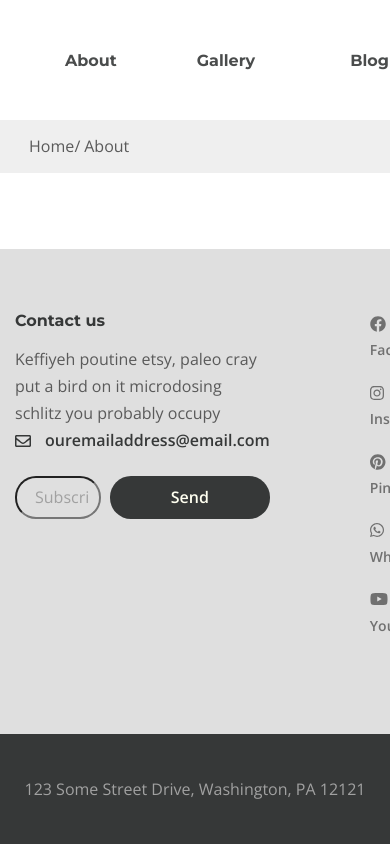
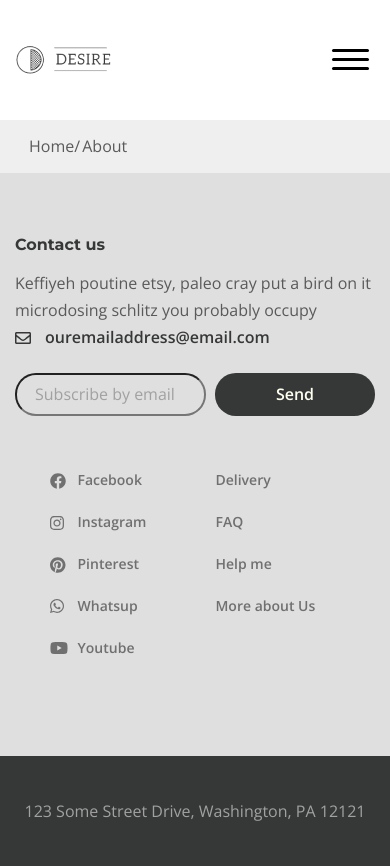
Before and after one commit to iuru2522/Desire, a website: page app/page.html in a window 390 px wide. Shown: the top 866 px of the page. Before the commit the page ends 844 px from the top, so only its background shows below. Drawn offline with nearby package versions, Linux system fonts and the light colour scheme.

Commit message:
added responsive design part1

```diff
--- a/app/js/main.js
+++ b/app/js/main.js
@@ -6,6 +6,16 @@ $(function () {
     $('.rightside-menu__close').on('click', function(){
         $('.rightside-menu').addClass('rightside-menu--close');
     });
+
+
+    $('.header__btn-menu').on('click', function(){
+        $('.menu').toggleClass('menu--open');
+    });
+
+
+
+
+
 
     $('.top__slider').slick({
         dots: true,
--- a/app/page.html
+++ b/app/page.html
@@ -39,8 +39,13 @@
               </li>
             </ul>
           </nav>
-          <button class="header__btn">
-            <img src="images/icon_menu.svg" alt="icon menu">
+          <button class="header__btn-menu">
+
+            <span></span>
+            <span></span>
+            <span></span>
+
+
           </button>
           <div class="rightside-menu rightside-menu--close">
             <button class="rightside-menu__close">
--- a/app/scss/_global.scss
+++ b/app/scss/_global.scss
@@ -2,7 +2,6 @@ html,
 body {
 	height: 100%;
 }
-
 body {
 	font-family: 'Open Sans', sans-serif;
 	font-weight: 400;
@@ -10,36 +9,30 @@ body {
 	line-height: 27px;
 	color: $default;
 	overflow-x: hidden;
-	min-width: 320px;
-
+	min-width: 300px;
 }
-
 .wrapper {
 	display: flex;
 	flex-direction: column;
 	min-height: 100%;
 }
-
 .main {
 	flex: 1 0 auto;
 }
 .footer {
 	flex: 0 0 auto;
 }
-
 .container{
   max-width: 1140px;
   margin: 0 auto;
   padding: 0 15px;
 }
-
 .container-fluid{
 	max-width: 1920px;
 	margin: 0 auto;
 	padding: 0 10px;
 
 }
-
 .slick-dots{
 	display: flex;
 	justify-content: center;
@@ -62,7 +55,6 @@ body {
 		}
 	}
 }
-
 .info-email{
 	font-weight: 600;
 	font-style: 14px;
@@ -80,5 +72,4 @@ body {
 		width: 16px;
 		height: 12px;
 	}
-
 }
--- /dev/null
+++ b/app/scss/_media.scss
@@ -0,0 +1,129 @@
+@media (max-width: 992px){
+    .footer{
+        &__info{
+            width: 380px;
+        }
+    }
+
+}
+
+
+@media (max-width: 768px){
+    .header{
+        &__btn{
+        display: none;
+        }
+    }
+    .menu{
+        &__list-tem{
+            padding-left: 0;
+            & + .menu__list-item{
+                padding-right: 0;
+            }
+        }
+    }
+    .logo{
+        margin: 0;
+    }
+    .footer{
+        &__inner{
+            flex-wrap: wrap;
+            justify-content: center;
+        }
+        &__info{
+            width: 100%;
+            margin-bottom: 50px;
+        }
+        &__info-text{
+            max-width: 100%;
+        }
+        &__menu{
+            margin-left: auto;
+            margin-right: auto;
+
+        }
+        &__social{
+            margin-left: auto;
+            margin-right: auto;
+        }
+    }
+}
+
+@media (max-width: 540px){
+    .logo{
+        order: -1;
+        position: relative;
+        z-index: 12;
+    }
+    .header{
+        &__inner{
+            flex-wrap: wrap;
+            padding-top: 42px;
+        }
+        &__btn-menu{
+            position: relative;
+            z-index: 12;
+            display: block;
+            background-color: transparent;
+            border: none;
+            cursor: pointer;
+            order: -1;
+            span{
+                background-color: #000;
+                width: 37px;
+                height: 3px;
+                border-radius: 4px;
+                display: block;
+                margin: 6px 0;
+            }
+
+        }
+
+    }
+    .menu{
+        padding-right: 0;
+        width: 100%;
+        background-color: #fff;
+        position: relative;
+        z-index: 11;
+        // padding: 50px 0;
+        text-align: center;
+        transform: translateY(-350px);
+        transition: all .5s;
+        &--open{
+            transform: translateY(30px);
+
+        }
+        &__list{
+            // display: none;
+            display: block;
+        }
+        &__list-item{
+            padding-right: 0;
+        }
+        &__list-link{
+            display: block;
+            padding: 15px 0;
+        }
+    }
+}
+
+@media (max-width: 375px){
+    .footer{
+        &__inner{
+            justify-content: space-between;
+        }
+        &__social{
+            margin-left: 0;
+        }
+        &__form{
+            display: block;
+        }
+        &__form-button{
+            width: 100%;
+            margin-left: 0;
+            margin-top: 10px;
+        }
+    }
+
+}
--- a/app/scss/style.scss
+++ b/app/scss/style.scss
@@ -7,7 +7,7 @@
 //using BEM
 
 .header{
-    &__inner {
+    &__inner{
         display: flex;
         justify-content: space-between;
         align-items: center;
@@ -17,6 +17,10 @@
         background-color: transparent;
         border: none;
         cursor: pointer;
+    }
+    //responsive
+    &__btn-menu{
+        display: none;
     }
 }
 
@@ -240,11 +244,17 @@
     z-index: 10;
     &__list{
         display: flex;
+        overflow-x: auto;
+    }
+    &__item{
+        position: relative;
+        padding-right: 8px;
     }
     &__item::after{
         content: '/';
-        margin-left: -4px;
-        margin-right: 4px;
+        // margin-left: -4px;
+        // margin-right: 4px;
+        position: absolute;
     }
     &__item:last-child::after{
         display: none;
@@ -1247,3 +1257,16 @@
         cursor: pointer;
     }
 }
+
+@import 'media';
+
+//доступність
+//ховає лейбл який не потрібно
+// .label{
+//     // clip: rect(1px,1px,1px,1px);
+//     height: 1px;
+//     margin: 0;
+//     overflow: hidden;
+//     position: absolute;
+//     width: 1px;
+// }
```
Also changed, not shown: app/css/style.min.css, app/js/main.min.js.
